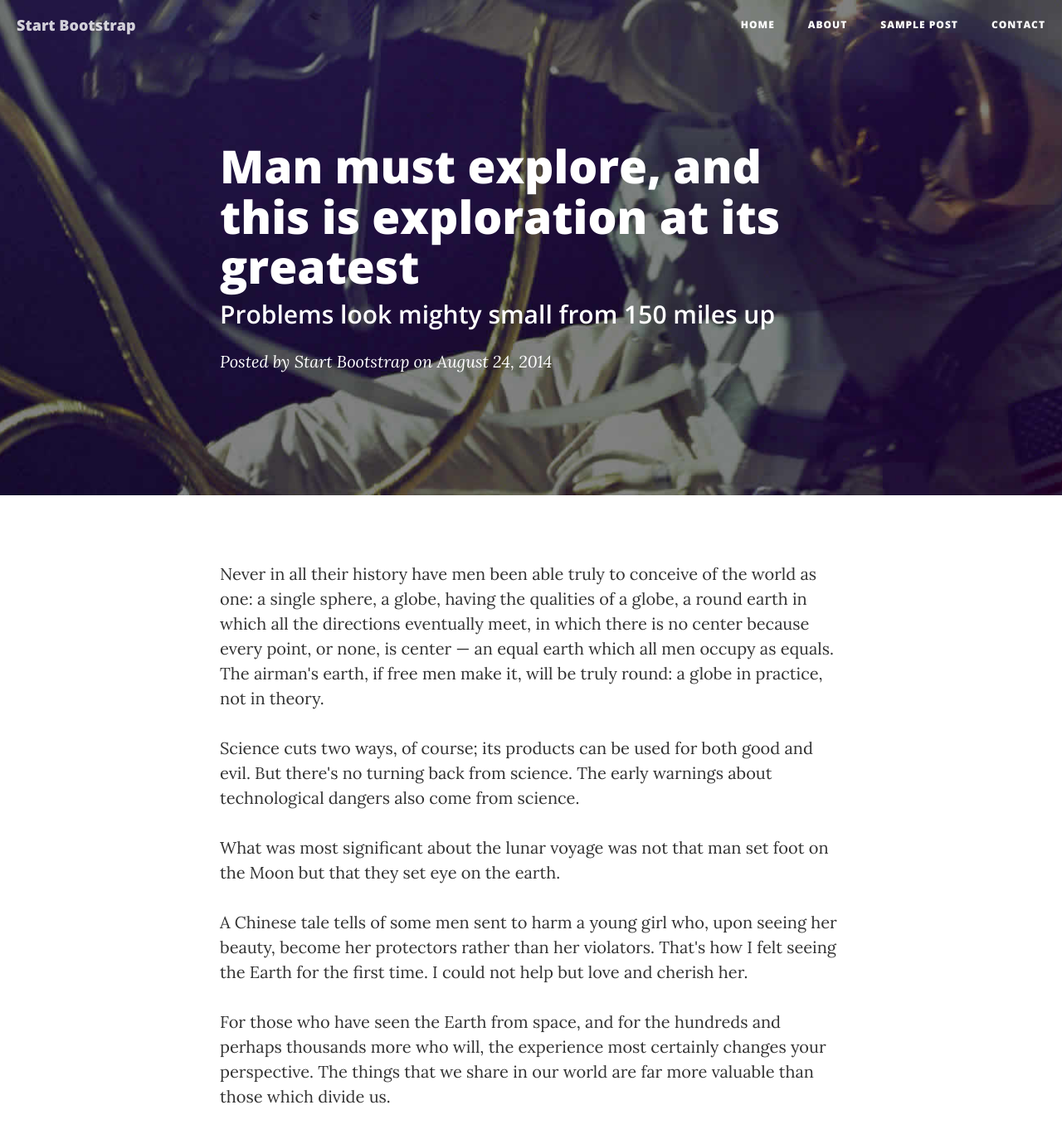
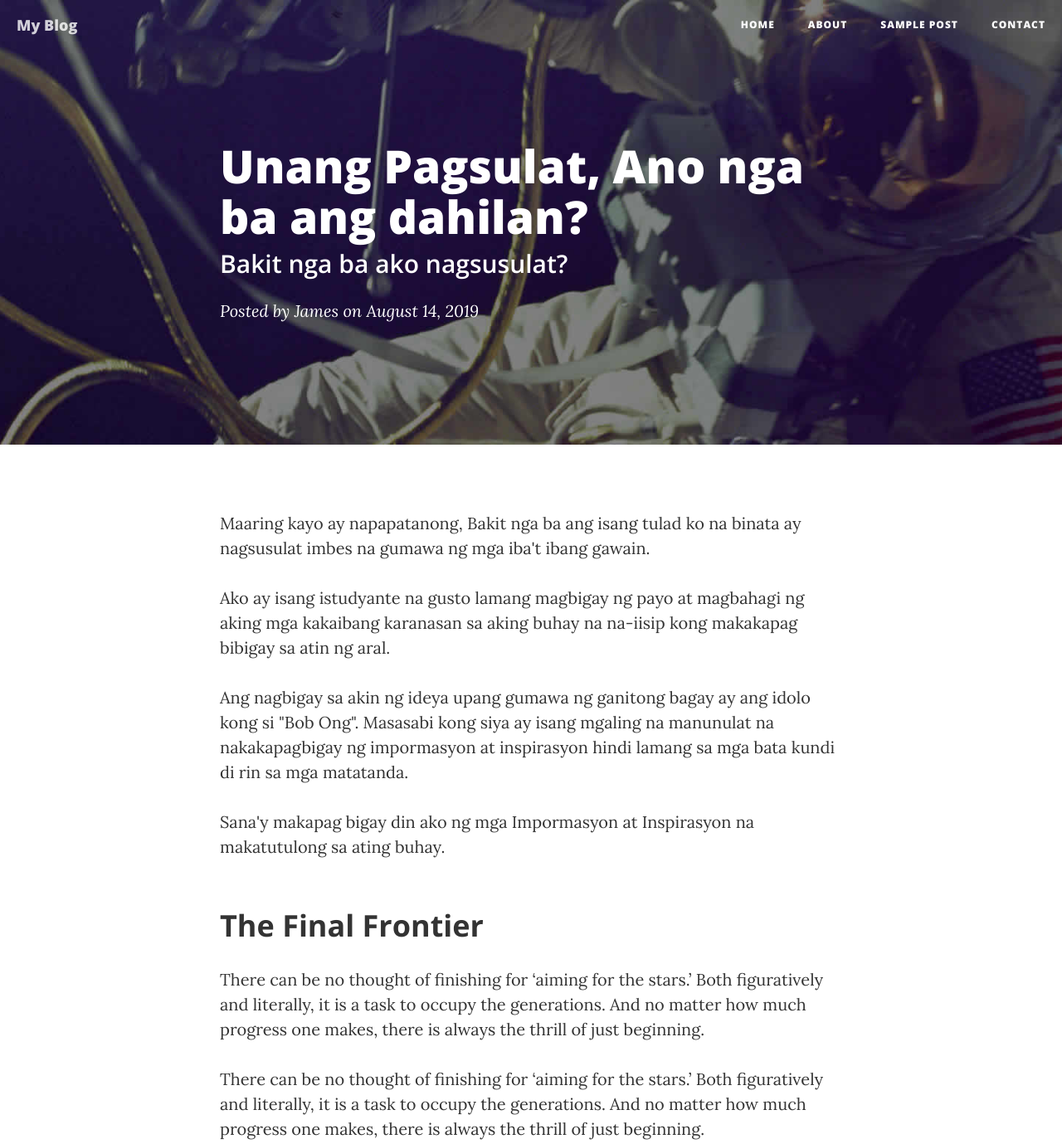
Before and after one commit to james0301/Myblog, a website: page post.html in a window 1280 px wide. Shown: the top 1379 px of the page at 83% size. Drawn offline with nearby package versions, Linux system fonts and the light colour scheme.

Commit message:
Update post.html

```diff
--- a/post.html
+++ b/post.html
@@ -42,7 +42,7 @@
                     <span class="sr-only">Toggle navigation</span>
                     Menu <i class="fa fa-bars"></i>
                 </button>
-                <a class="navbar-brand" href="index.html">Start Bootstrap</a>
+                <a class="navbar-brand" href="index.html">My Blog</a>
             </div>
 
             <!-- Collect the nav links, forms, and other content for toggling -->
@@ -74,9 +74,9 @@
             <div class="row">
                 <div class="col-lg-8 col-lg-offset-2 col-md-10 col-md-offset-1">
                     <div class="post-heading">
-                        <h1>Man must explore, and this is exploration at its greatest</h1>
-                        <h2 class="subheading">Problems look mighty small from 150 miles up</h2>
-                        <span class="meta">Posted by <a href="#">Start Bootstrap</a> on August 24, 2014</span>
+                        <h1>Unang Pagsulat, Ano nga ba ang dahilan?</h1>
+                        <h2 class="subheading">Bakit nga ba ako nagsusulat?</h2>
+                        <span class="meta">Posted by <a href="#">James</a> on August 14, 2019</span>
                     </div>
                 </div>
             </div>
@@ -88,15 +88,15 @@
         <div class="container">
             <div class="row">
                 <div class="col-lg-8 col-lg-offset-2 col-md-10 col-md-offset-1">
-                    <p>Never in all their history have men been able truly to conceive of the world as one: a single sphere, a globe, having the qualities of a globe, a round earth in which all the directions eventually meet, in which there is no center because every point, or none, is center — an equal earth which all men occupy as equals. The airman's earth, if free men make it, will be truly round: a globe in practice, not in theory.</p>
+                    <p>Maaring kayo ay napapatanong, Bakit nga ba ang isang tulad ko na binata ay nagsusulat imbes na gumawa ng mga iba't ibang gawain. </p>
 
-                    <p>Science cuts two ways, of course; its products can be used for both good and evil. But there's no turning back from science. The early warnings about technological dangers also come from science.</p>
+                    <p>Ako ay isang istudyante na gusto lamang magbigay ng payo at magbahagi ng aking mga kakaibang karanasan sa aking buhay na na-iisip kong makakapag bibigay sa atin ng aral.  </p>
 
-                    <p>What was most significant about the lunar voyage was not that man set foot on the Moon but that they set eye on the earth.</p>
+                    <p>Ang nagbigay sa akin ng ideya upang gumawa ng ganitong bagay ay ang idolo kong si "Bob Ong". Masasabi kong siya ay isang mgaling na manunulat na nakakapagbigay ng impormasyon at inspirasyon hindi lamang sa mga bata kundi di rin sa mga matatanda.</p>
 
-                    <p>A Chinese tale tells of some men sent to harm a young girl who, upon seeing her beauty, become her protectors rather than her violators. That's how I felt seeing the Earth for the first time. I could not help but love and cherish her.</p>
+                    <p>Sana'y makapag bigay din ako ng mga Impormasyon at Inspirasyon na makatutulong sa ating buhay.</p>
 
-                    <p>For those who have seen the Earth from space, and for the hundreds and perhaps thousands more who will, the experience most certainly changes your perspective. The things that we share in our world are far more valuable than those which divide us.</p>
+
 
                     <h2 class="section-heading">The Final Frontier</h2>
 
```
